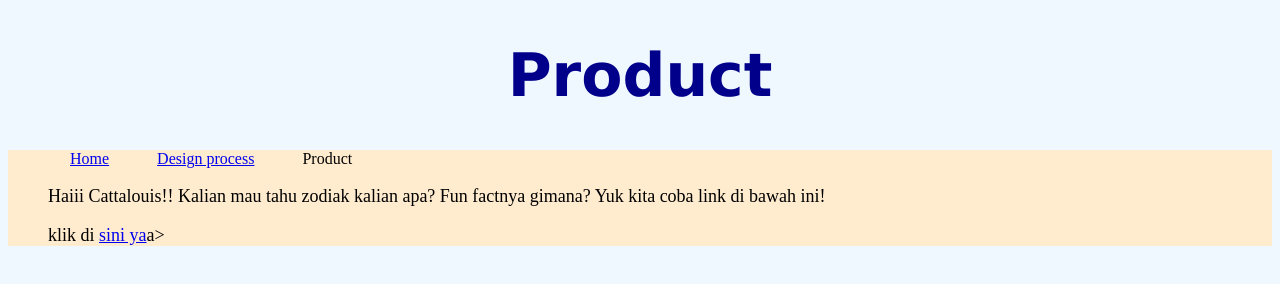
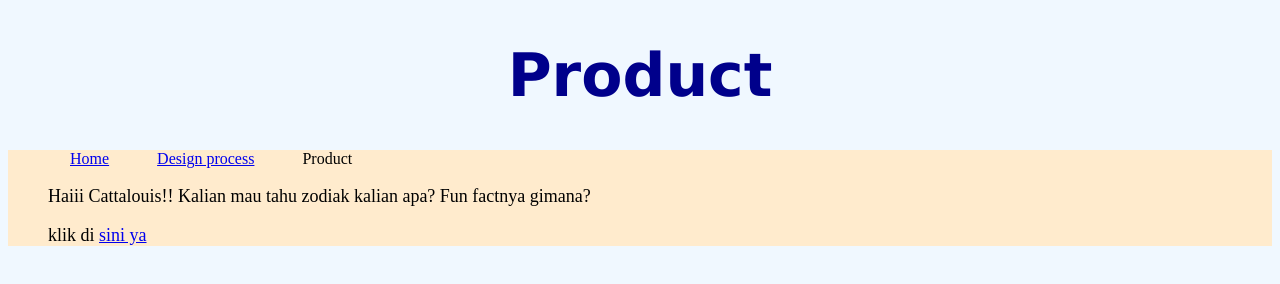
Before and after one commit to sikasikahay/ambalabu67, a plain HTML site: page product.html in a window 1280 px wide. Drawn offline with Linux system fonts and the light colour scheme.

Commit message:
Update product.html

```diff
--- a/product.html
+++ b/product.html
@@ -9,8 +9,8 @@
             <li><a href="index.html">Home</a></li>
             <li><a href="design.process.html">Design process</a></li>
             <li>Product</li>
-         <p> Haiii Cattalouis!! Kalian mau tahu zodiak kalian apa? Fun factnya gimana? Yuk kita coba link di bawah ini!  </p>
-       <p> klik di <a href="https://colab.research.google.com/drive/1UXDo3jUotBqOVr0mu1FgKjMhq5Er_odM?usp=sharing">sini ya</a>a></p>
+         <p> Haiii Cattalouis!! Kalian mau tahu zodiak kalian apa? Fun factnya gimana?</p>
+       <p> klik di <a href="https://colab.research.google.com/drive/1UXDo3jUotBqOVr0mu1FgKjMhq5Er_odM?usp=sharing">sini ya</a></p>
 
         </ul>
     </body>
```
